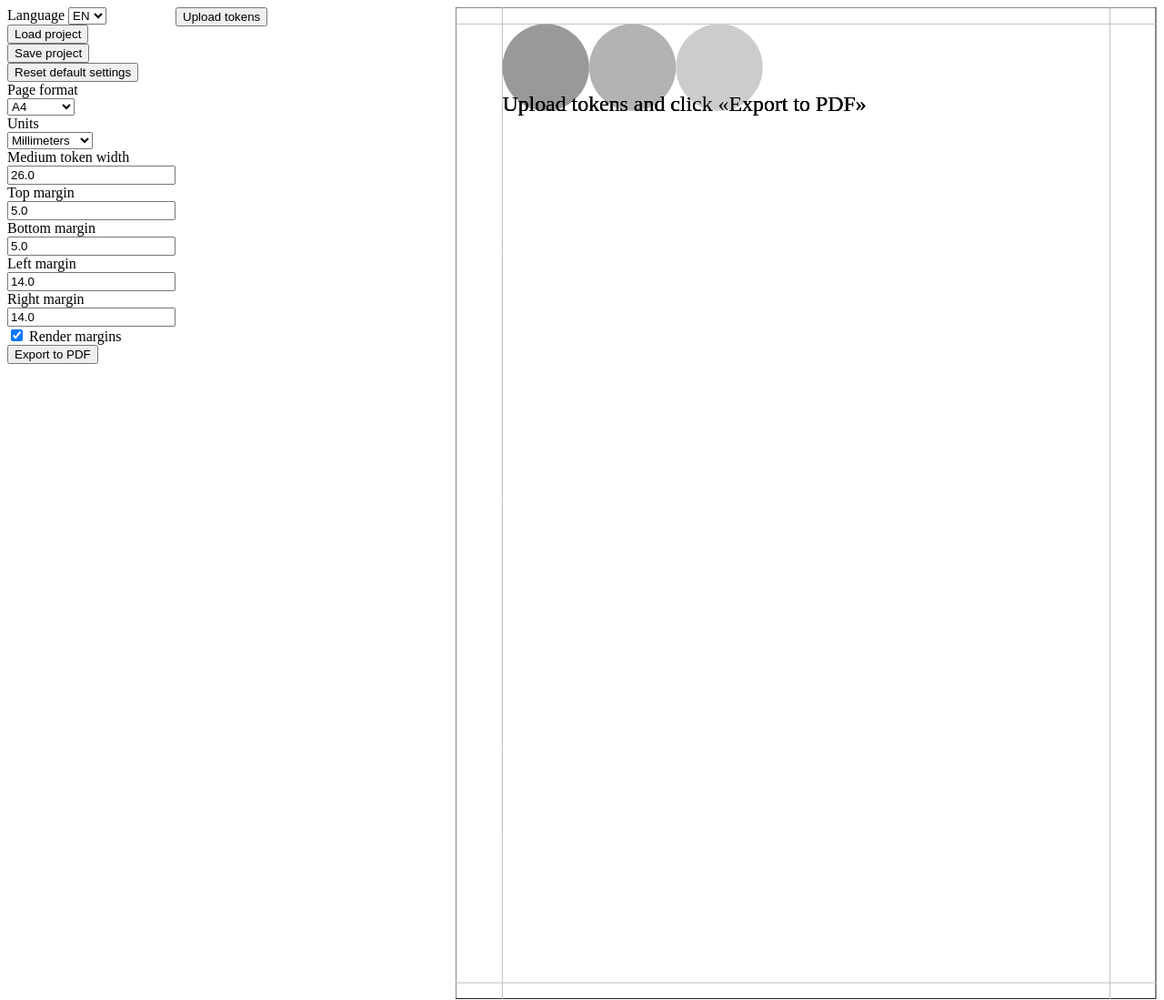
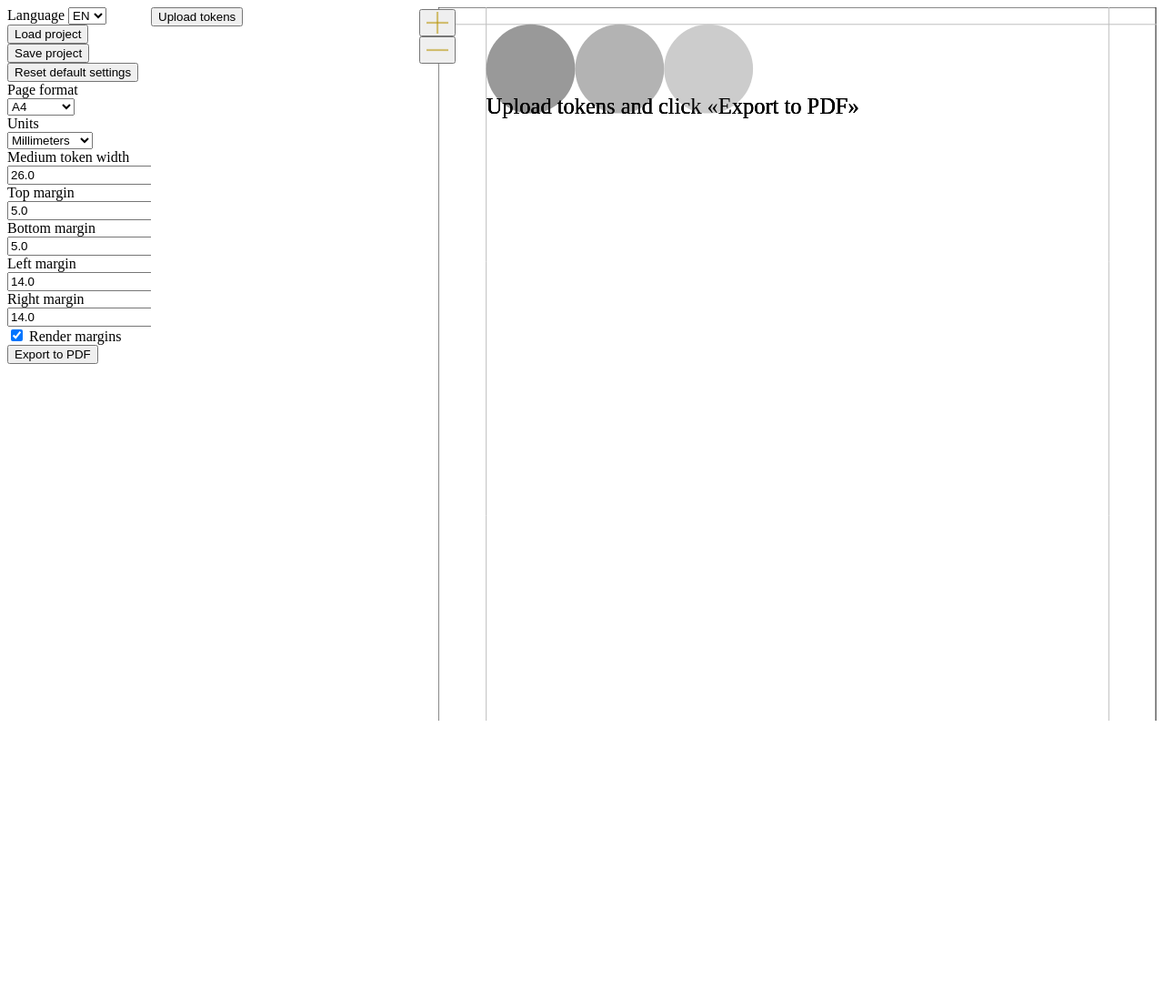
Before and after one commit to KizhiFox/token-sheet-generator, a plain HTML site: page index.html in a window 1280 px wide. Shown: the whole page at 91% size. After the commit the page ends 800 px from the top, so only its background shows below. Drawn offline with Linux system fonts and the light colour scheme.

Commit message:
scrolling and scaling support

```diff
--- a/css/styles.css
+++ b/css/styles.css
@@ -1,13 +1,43 @@
 .editor-wrapper {
     display: grid;
     grid-template-columns: 1fr 2fr 5fr;
+    height: 98vh;
+}
+.page-settings {
+    overflow-y: auto;
+}
+.tokens-list {
+    overflow-y: auto;
+}
+.preview-wrapper {
+    position: relative;
+    overflow-y: auto;
+    overflow-x: hidden;
+    background-color: #cccccc;
+    text-align:center;
+}
+.scale-controls {
+    position: absolute;
+    display: block;
+    top: 10px;
+    left: 36%;
+}
+.scale-button {
+    display: flex;
+    width: 40px;
+}
+.scale-button-img {
+    width: 100%;
 }
 .preview {
-    height: 98vh;
+    position: relative;
+    width: 100%;
+    margin: auto;
+    display: inline-block;
 }
-.pdf-viewer {
+.canvas {
+    background-color: white;
     width: 100%;
-    height: 100%;
 }
 .card-img {
     width: 100px;
--- a/index.html
+++ b/index.html
@@ -75,8 +75,18 @@
             </div>
             <div class="tokens-list" id="tokens-list"></div>
         </div>
-        <div id="preview" class="preview">
+        <div id="preview-wrapper" class="preview-wrapper">
+            <div id="preview" class="preview">
+            </div>
         </div>
+    </div>
+    <div id="scale-controls" class="scale-controls">
+        <button id="scale-plus" class="scale-button scale-plus" onclick="scalePlus();">
+            <img class="scale-button-img" src="img/plus.png">
+        </button>
+        <button id="scale-minus" class="scale-button scale-minus" onclick="scaleMinus();">
+            <img class="scale-button-img" src="img/minus.png">
+        </button>
     </div>
     <script type="text/javascript" src="js/localization.js"></script>
     <script type="text/javascript" src="js/pdf-lib.min.js"></script>
--- a/js/script.js
+++ b/js/script.js
@@ -1,4 +1,5 @@
 let tokensList = [];
+let currentScale = 100;
 const pageSizes = {
   A4: {
     width: PDFLib.PageSizes.A4[0],
@@ -363,7 +364,7 @@ function parseTokens(exportPDF = false) {
 function prerenderInCanvas(pages, pageFormat, paddingTop, paddingBottom, paddingLeft, paddingRight) {
   canvasContainer = document.getElementById('preview');
   scaleModifer = canvasContainer.offsetWidth / pageFormat.width;
-  canvasContainer.innerHTML = `<canvas id="canvas" width="${pageFormat.width * scaleModifer} + 5" height="${pageFormat.height * pages.length * scaleModifer} + 5"></canvas>`;
+  canvasContainer.innerHTML = `<canvas id="canvas" class="canvas" width="${pageFormat.width * scaleModifer} + 5" height="${pageFormat.height * pages.length * scaleModifer} + 5"></canvas>`;
   let canvas = document.getElementById('canvas');
   let ctx = canvas.getContext('2d');
   if (pages.length != 0) {
@@ -553,3 +554,23 @@ function uploadTokens(input) {
     };
   }
 }
+
+function scalePlus() {
+  currentScale += 10;
+  if (currentScale > 100)
+    currentScale = 100;
+  document.getElementById('preview').setAttribute('style', `width: ${currentScale}%`);
+  document.getElementById('preview').style.width=`${currentScale}%`;
+  document.getElementById('canvas').setAttribute('style', 'width: 100%');
+  document.getElementById('canvas').style.width='100%';
+}
+
+function scaleMinus() {
+  currentScale -= 10;
+  if (currentScale < 10)
+    currentScale = 10;
+  document.getElementById('preview').setAttribute('style', `width: ${currentScale}%`);
+  document.getElementById('preview').style.width=`${currentScale}%`;
+  document.getElementById('canvas').setAttribute('style', 'width: 100%');
+  document.getElementById('canvas').style.width='100%';
+}
```
Also changed, not shown: img/minus.png (added), img/plus.png (added), 1 other file.
